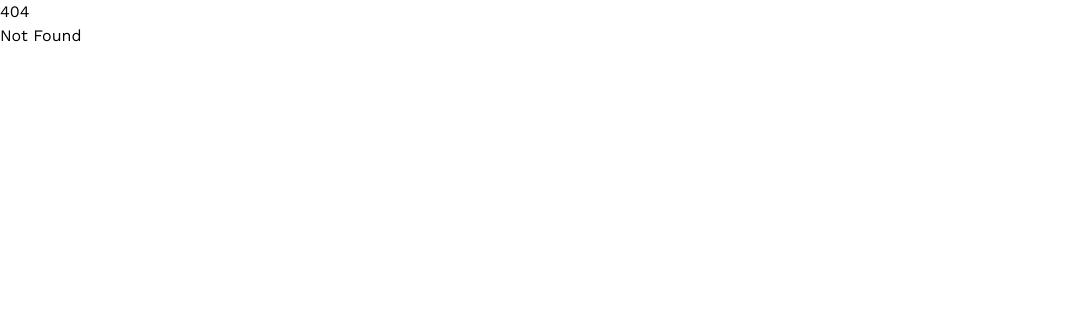
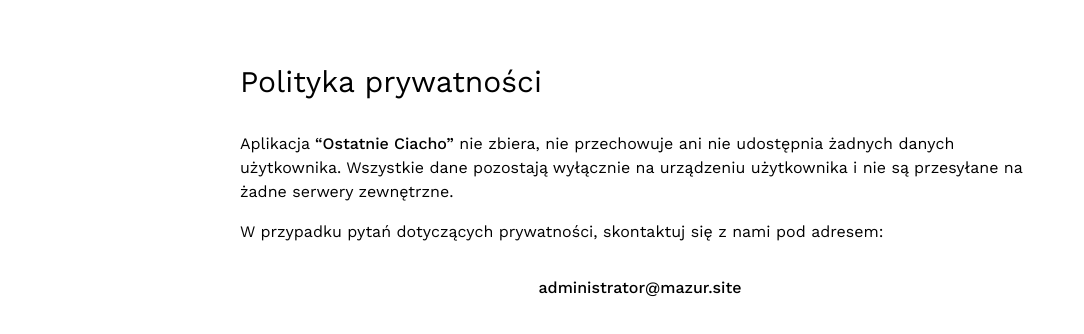
Before and after one commit to magicwrites/site-mazur, a SvelteKit app: page /ostatnie-ciacho/prywatnosc in a window 1280 px wide. Before the commit this address had no page. Shown: the top 334 px of the page, without its empty margins (0-1084 px from the left). Built offline with nearby package versions, Linux system fonts and the light colour scheme.

Commit message:
privacy policy

```diff
--- /dev/null
+++ b/src/routes/ostatnie-ciacho/prywatnosc/+page.svelte
@@ -0,0 +1,23 @@
+<script lang="ts">
+  import Sheet from '$src/components/Sheet.svelte';
+</script>
+
+<section class="p-4 py-16">
+  <Sheet>
+    <div class="flex flex-col gap-8">
+      <h1 class="text-3xl">Polityka prywatności</h1>
+
+      <div class="flex flex-col gap-4">
+        <p>
+          Aplikacja <q class="font-medium">Ostatnie Ciacho</q> nie zbiera, nie przechowuje ani nie udostępnia
+          żadnych danych użytkownika. Wszystkie dane pozostają wyłącznie na urządzeniu użytkownika i
+          nie są przesyłane na żadne serwery zewnętrzne.
+        </p>
+
+        <p>W przypadku pytań dotyczących prywatności, skontaktuj się z nami pod adresem:</p>
+      </div>
+
+      <span class="text-center font-medium">administrator@mazur.site</span>
+    </div>
+  </Sheet>
+</section>
```
